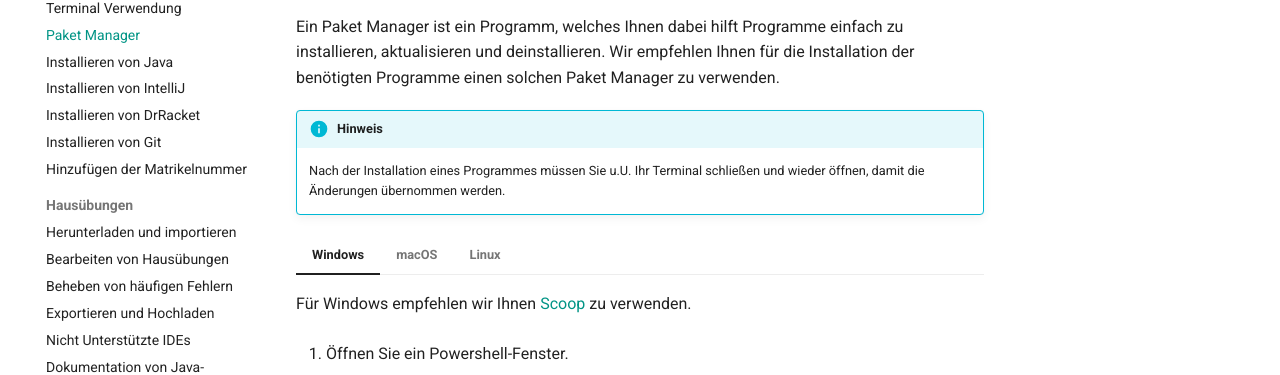
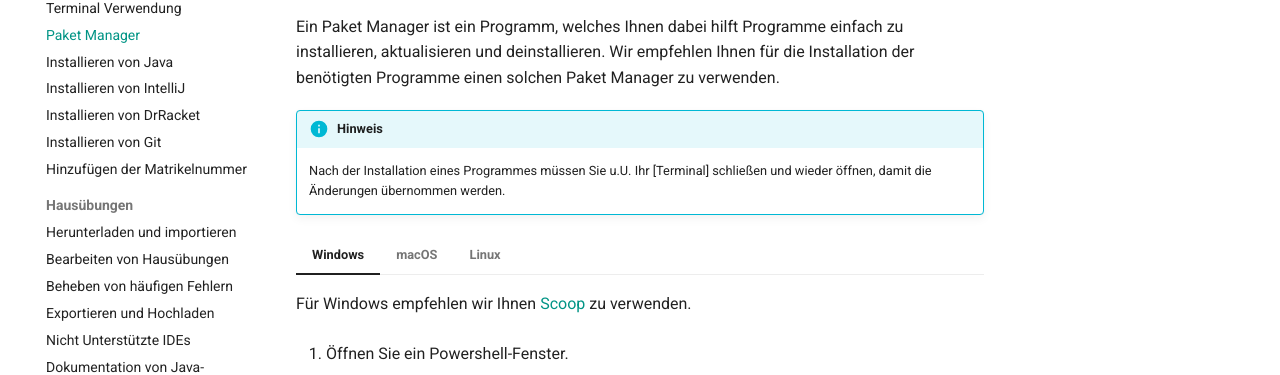
Before and after one commit to tudagrade/wiki, an MkDocs documentation site: the page built from docs/preparation/packagemanager.md, in a window 1280 px wide and 938 px high. Shown: the part 166-541 px from the top of the window. Built offline with MkDocs 1.6.1 and Material for MkDocs 9.7.7, drawn with Linux system fonts in a browser that asks for light colours; comment, search, counter and statistics services are not loaded.

```diff
--- a/docs/preparation/packagemanager.md
+++ b/docs/preparation/packagemanager.md
@@ -4,7 +4,7 @@ Ein Paket Manager ist ein Programm, welches Ihnen dabei hilft Programme einfach
 Wir empfehlen Ihnen für die Installation der benötigten Programme einen solchen Paket Manager zu verwenden.
 
 !!! info "Hinweis"
-    Nach der Installation eines Programmes müssen Sie u.U. Ihr Terminal schließen und wieder öffnen, damit die Änderungen übernommen werden.
+    Nach der Installation eines Programmes müssen Sie u.U. Ihr [Terminal] schließen und wieder öffnen, damit die Änderungen übernommen werden.
 
 === "Windows"
 
@@ -30,7 +30,7 @@ Wir empfehlen Ihnen für die Installation der benötigten Programme einen solche
 
     Für macOS empfehlen wir Ihnen [Homebrew] zu verwenden.
 
-    1. Öffnen Sie ein Terminal.
+    1. Öffnen Sie ein [Terminal].
 
     2. Führen Sie folgenden Befehl aus:
 
```
Also changed, not shown: docs/preparation/installation-git.md (+1 -1 lines), docs/preparation/installation-intellij.md (+1 -1 lines), docs/preparation/installation-java.md (+1 -1 lines), docs/preparation/installation-racket.md (+1 -1 lines).
